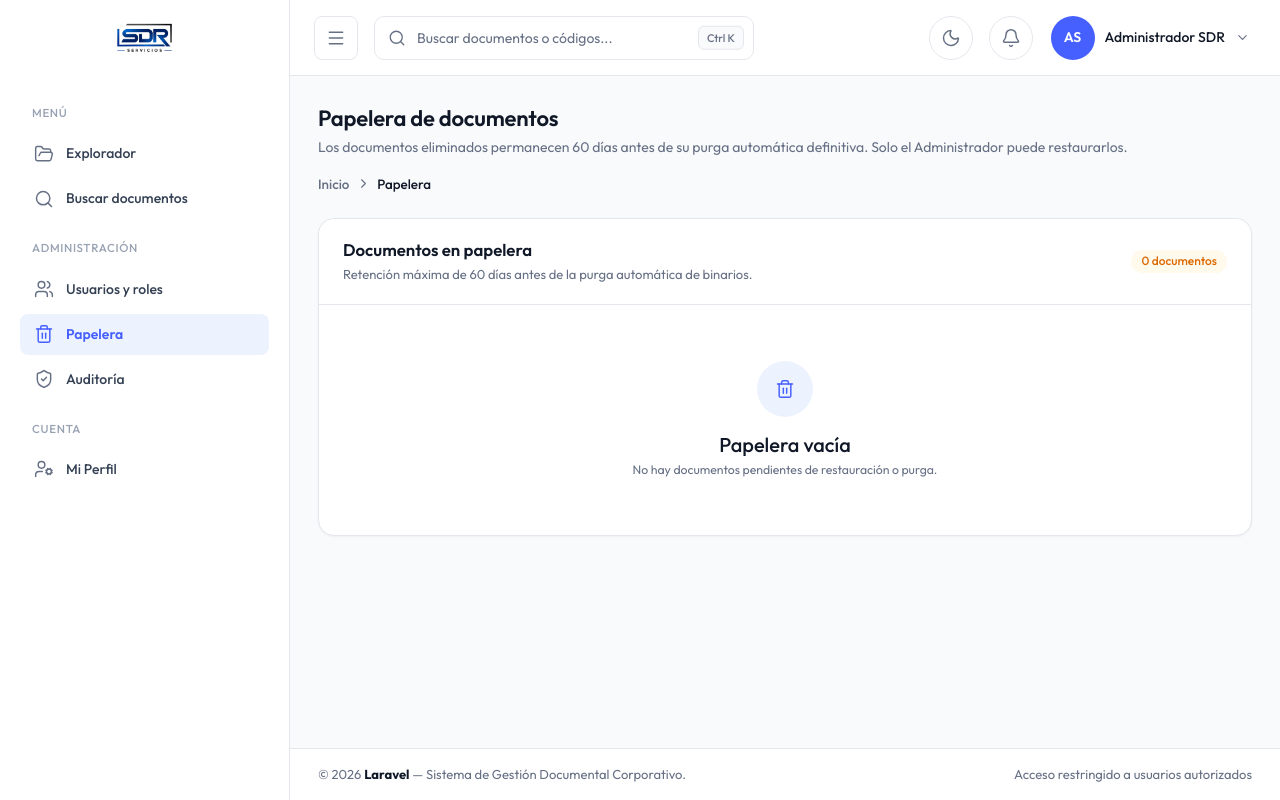
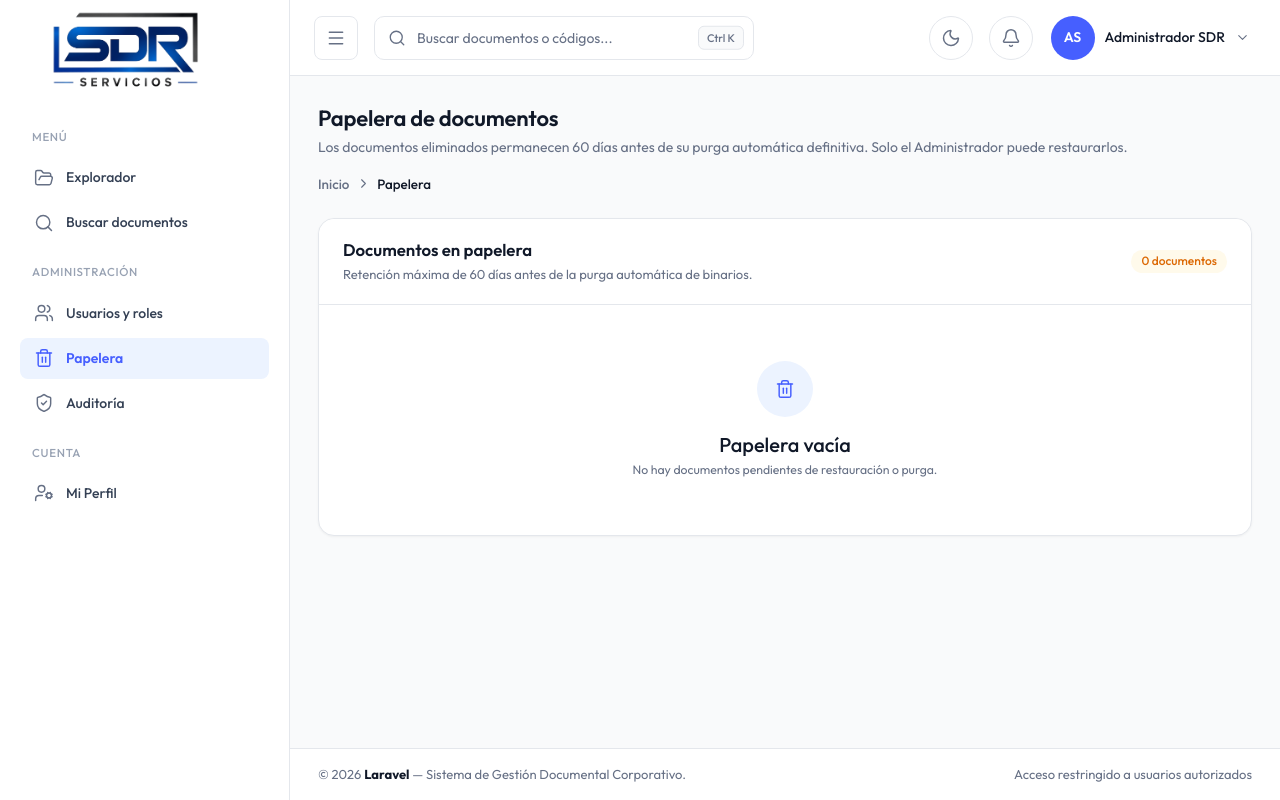
Before and after one commit to Nelsonv23/Sistema-documental-SDRv2, a Laravel app: page /admin/trash in a window 1280 px wide. Run offline with Laravel 12, Linux system fonts and the light colour scheme; a user stored in the database is signed in; data comes from the database, SQL or seed files in the repository; data that the repository does not hold is empty; some libraries are stand-ins or nearby versions.

Commit message:
Ajustar logotipo a 100px pegado a la izquierda

```diff
--- a/resources/views/partials/sidebar.blade.php
+++ b/resources/views/partials/sidebar.blade.php
@@ -9,11 +9,11 @@
 @endphp
 
 <aside class="ta-sidebar" :class="{ 'is-open': mobileSidebarOpen }" aria-label="Menú principal">
-    <div class="ta-sidebar-header">
-        <a class="ta-brand-link w-100 justify-content-center px-2" href="{{ $homeHref }}" style="max-width: 100%;" title="SDR v2">
+    <div class="ta-sidebar-header" style="display: flex; justify-content: flex-start; align-items: center; padding: 0; height: auto; min-height: 100px;">
+        <a class="ta-brand-link" href="{{ $homeHref }}" style="display: flex; justify-content: flex-start; align-items: center; width: 100%; max-width: 100%; padding: 0; margin: 0;" title="SDR v2">
             <img src="{{ asset('images/brand/logo-version-azul.png') }}"
                  alt="SDR v2"
-                 style="max-height: 38px; max-width: 100%; width: auto; height: auto; object-fit: contain; display: block;">
+                 style="height: 100px; max-height: 100px; max-width: 100%; width: auto; object-fit: contain; display: block; margin: 0;">
         </a>
     </div>
 
```
